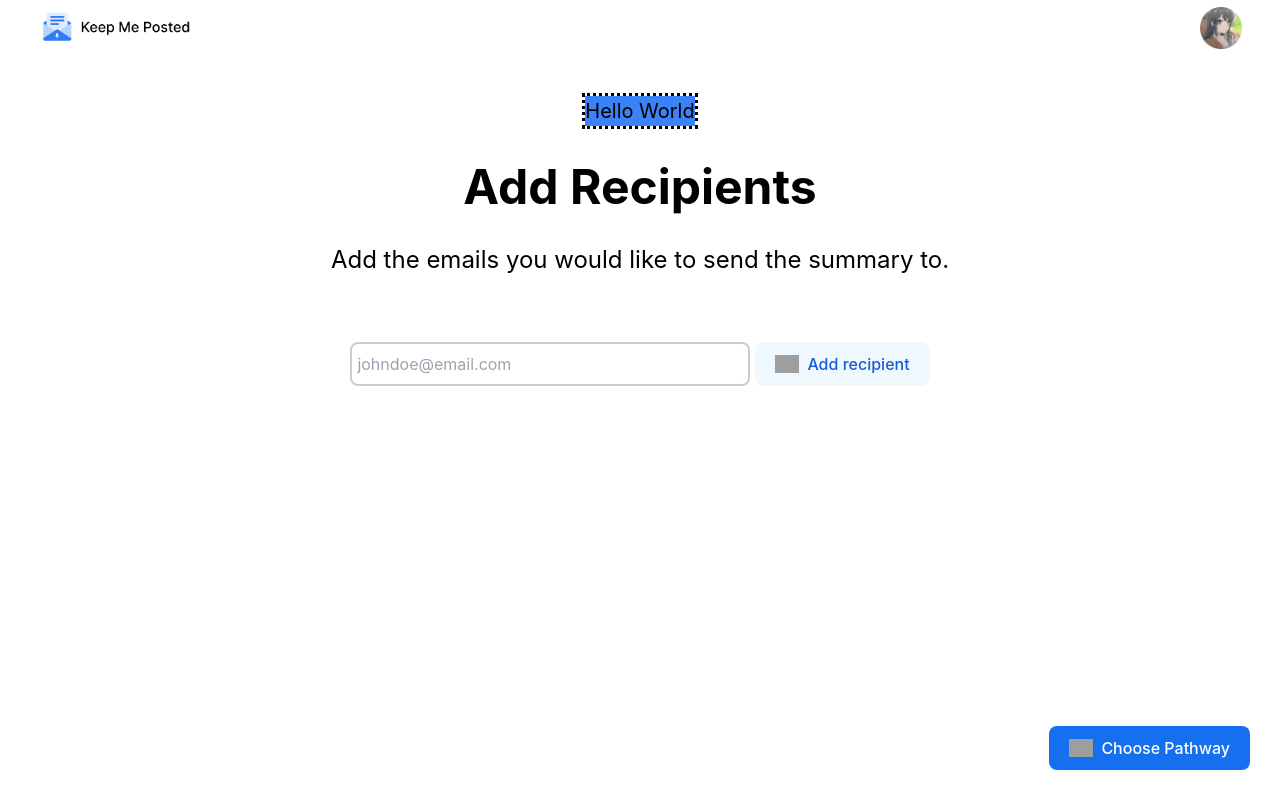
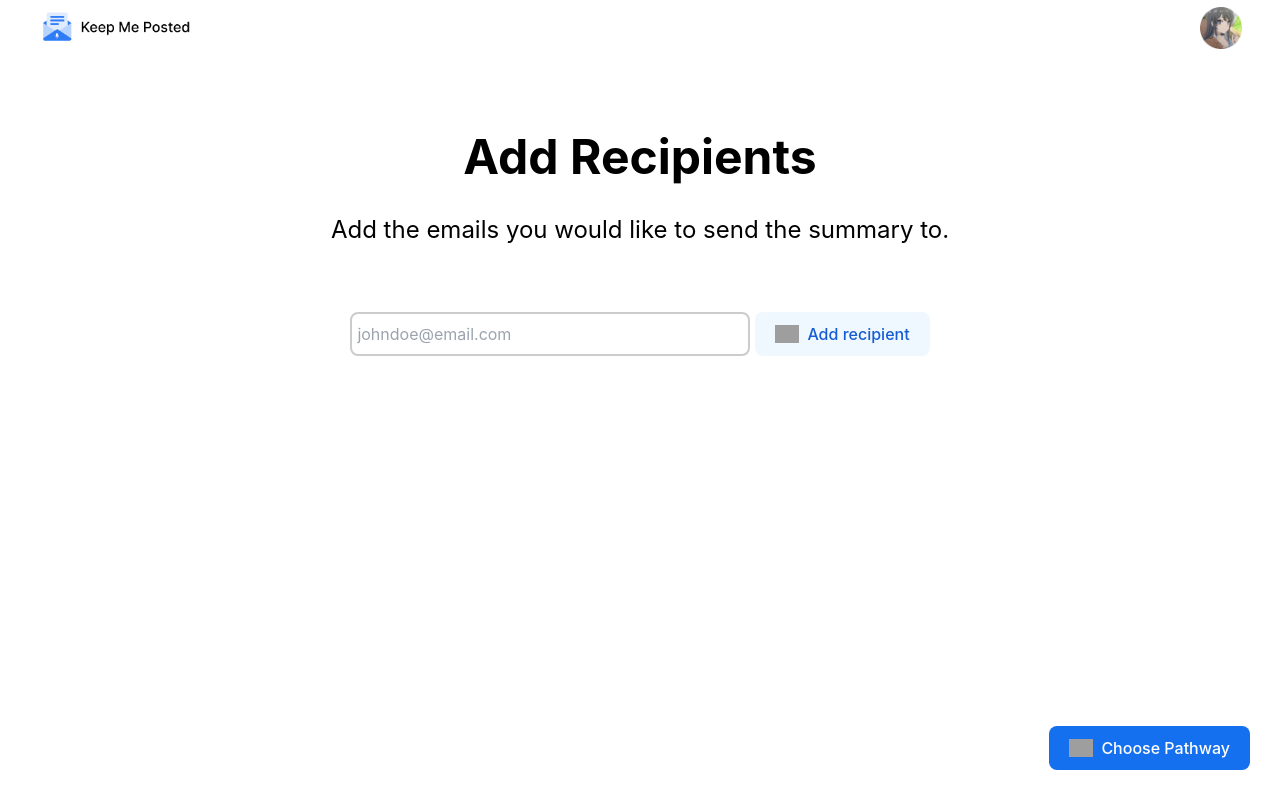
Before and after one commit to RValanki/Keep-Me-Posted, a SvelteKit app in the folder frontend/: page /email in a window 1280 px wide. Built offline with nearby package versions, Linux system fonts and the light colour scheme; grey boxes are pictures that could not be loaded.

Commit message:
remove hello world tailwind trial

```diff
--- a/frontend/src/routes/email/+page.svelte
+++ b/frontend/src/routes/email/+page.svelte
@@ -54,9 +54,6 @@
     <Topbar> </Topbar>
 
     <div class="content-container">
-      <div class="bg-blue-500 flex outline-dotted">
-        Hello World
-      </div>
       <div class="title-container">
         <h1>Add Recipients</h1>
         <div class="subheading">Add the emails you would like to send the summary to.</div>
```
